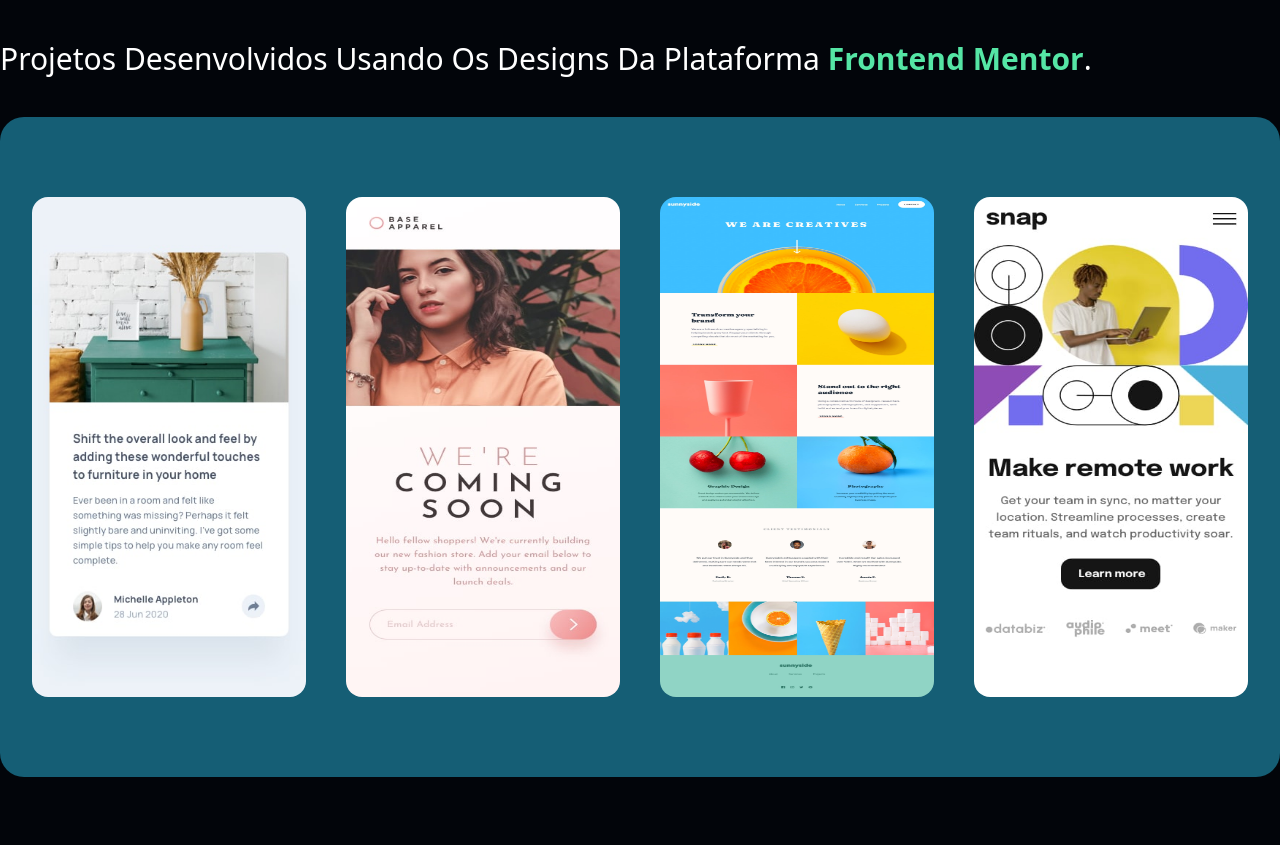
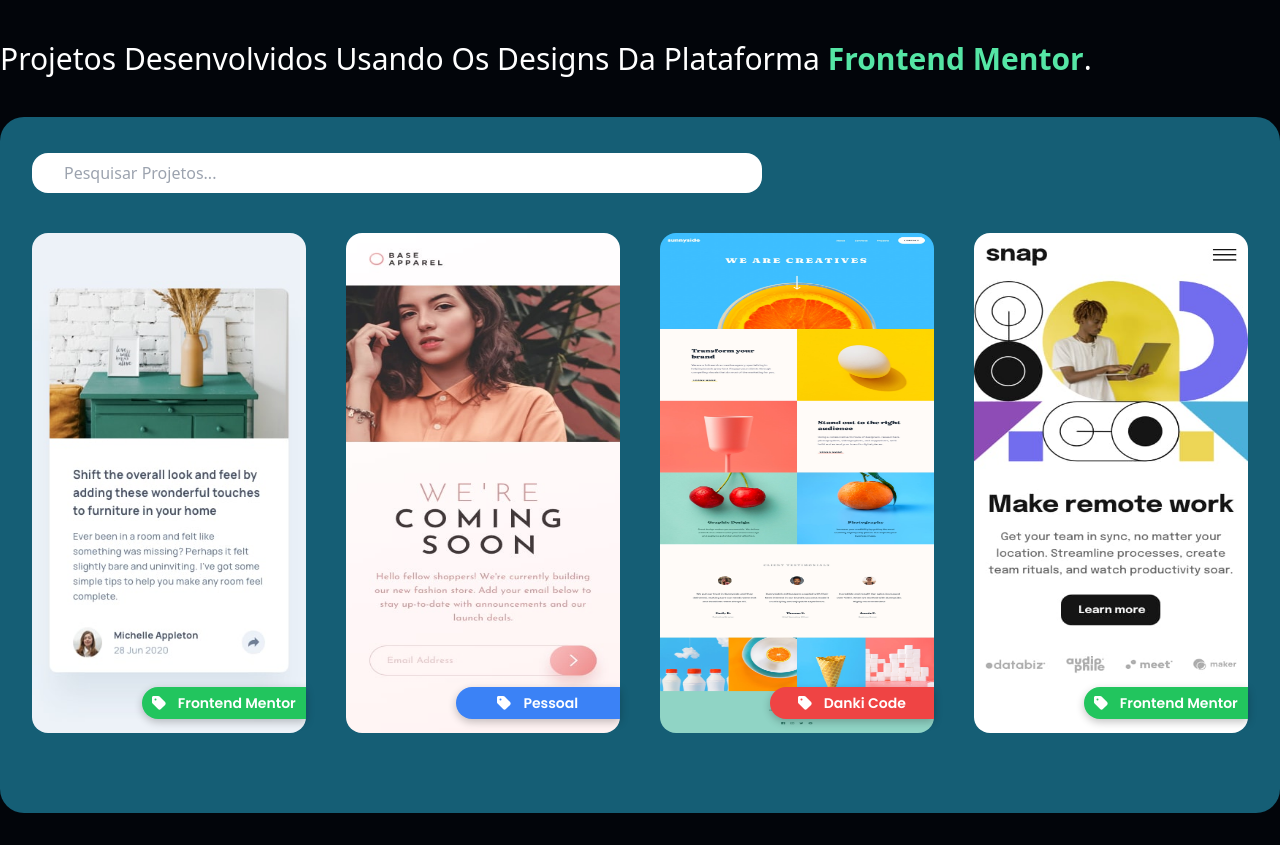
Before and after one commit to Luca-Sousa/my-portfolio, a React (Vite) app: page / in a window 1280 px wide. Shown: the part 871-1716 px from the top of the page. Before the commit the page ends 1680 px from the top, so only its background shows below. Built offline with nearby package versions, Linux system fonts and the light colour scheme.

Commit message:
Add Sistema de Pesquisa

```diff
--- a/src/components/ProjectCard.tsx
+++ b/src/components/ProjectCard.tsx
@@ -1,5 +1,5 @@
 import { faGithub } from "@fortawesome/free-brands-svg-icons";
-import { faArrowRight } from "@fortawesome/free-solid-svg-icons";
+import { faArrowRight, faTag } from "@fortawesome/free-solid-svg-icons";
 import { FontAwesomeIcon } from "@fortawesome/react-fontawesome";
 import iconVercel from "/src/assets/svgs/icon_vercel.svg";
 
@@ -9,6 +9,7 @@
   linkVercel: string;
   title: string;
   description: string;
+  tagProj: string;
 }
 
 const ProjectCard = ({
@@ -17,6 +18,7 @@
   linkVercel,
   title,
   description,
+  tagProj,
 }: ProjectCardProps) => {
   return (
     <div className="columns-1 h-[500px] rounded-2xl relative group">
@@ -60,6 +62,11 @@
           </div>
         </div>
       </div>
+
+      <div className={`${(tagProj == "Danki Code" && `bg-red-500`)} ${(tagProj == "Pessoal" && `bg-blue-500`)} ${(tagProj == "Frontend Mentor" && `bg-green-500 w-3/5`)} absolute w-3/5 h-8 ml-auto inset-0 top-[97%] -translate-y-[97%] right-0 flex items-center justify-center gap-3 rounded-s-2xl text-white shadow-swTags group-hover:hidden`}>
+        <FontAwesomeIcon icon={faTag} />
+        <p className="text-sm font-PrimaryFont font-semibold">{tagProj}</p>
+      </div>
     </div>
   );
 };
--- a/src/components/Projects.tsx
+++ b/src/components/Projects.tsx
@@ -2,14 +2,24 @@
 import ProjectCard from "./ProjectCard";
 import ProjectsData from "./ProjectsData";
 import Button from "./ButtonDefault";
-import { faCirclePlus } from "@fortawesome/free-solid-svg-icons";
+import { faCirclePlus, faCircleXmark } from "@fortawesome/free-solid-svg-icons";
+import { FontAwesomeIcon } from "@fortawesome/react-fontawesome";
 
 const Projects = () => {
   const [visibleProjects, setVisibleProjects] = useState(4);
+  const [searchProj, setSearchProj] = useState("");
 
   const showMoreProjects = () => {
     setVisibleProjects((prevVisibleProjects) => prevVisibleProjects + 4);
   };
+
+  const handleSearchChange = (event: React.ChangeEvent<HTMLInputElement>) => {
+    setSearchProj(event.target.value);
+  };
+
+  const filteredProjects = ProjectsData.filter((project) =>
+    project.title.toLowerCase().includes(searchProj.toLowerCase())
+  );
 
   return (
     <div
@@ -31,8 +41,29 @@
         .
       </p>
 
-      <div className="grid grid-cols-4 gap-x-10 gap-y-16 px-8 py-20 bg-cyan-800 rounded-3xl">
-        {ProjectsData.slice(0, visibleProjects).map((project, index) => (
+      <div className="px-8 pt-5 pb-20 bg-cyan-800 rounded-3xl space-y-6">
+        <div className="flex items-center gap-3 py-4">
+          <input
+            className="w-3/5 h-10 rounded-2xl outline-none px-8"
+            type="text"
+            placeholder="Pesquisar Projetos..."
+            value={searchProj}
+            onChange={handleSearchChange}
+          />
+        </div>
+
+        {filteredProjects.length === 0 ? (
+          <div className="h-[500px] text-white">
+            <div className="flex items-center gap-2">
+            <FontAwesomeIcon icon={faCircleXmark} />
+            <h2 className="uppercase">Nenhum Projeto encontrado!</h2>
+            </div>
+          </div>
+        ) : (
+          <div className="grid grid-cols-4 gap-x-10 gap-y-16">
+            {filteredProjects
+              .slice(0, visibleProjects)
+              .map((project, index) => (
                 <ProjectCard
                   key={index}
                   image={project.image}
@@ -40,9 +71,10 @@
                   linkVercel={project.linkVercel}
                   title={project.title}
                   description={project.description}
+                  tagProj={project.tagProj}
                 />
               ))}
-        {visibleProjects < ProjectsData.length && (
+            {visibleProjects < filteredProjects.length && (
               <Button
                 onClick={showMoreProjects}
                 title="Mostrar Mais"
@@ -51,6 +83,8 @@
               />
             )}
           </div>
+        )}
+      </div>
     </div>
   );
 };
--- a/src/components/ProjectsData.ts
+++ b/src/components/ProjectsData.ts
@@ -12,6 +12,7 @@
     title: "Article Preview Component",
     description:
       "Projeto desenvolvido através do site Frontend Mentor. Com o objetivo de praticar as habilidades de layout com a criação de um componente de pré-visualização de artigo.",
+    tagProj: "Frontend Mentor"
   },
   {
     image: projectImage2,
@@ -21,6 +22,7 @@
     title: "Base Apparel Coming Soon Page",
     description:
       "Projeto desenvolvido através do site Frontend Mentor. Com o objetivo de Criar um layout simples, mas com detalhes para testar as habilidades em CSS, e praticar validação básica de formulários.",
+    tagProj: "Pessoal"
   },
   {
     image: projectImage3,
@@ -31,6 +33,7 @@
     title: "Sunnyside Agency Landing Page",
     description:
       "Projeto desenvolvido através do site Frontend Mentor. Com o objetivo de Criar uma landing page, com foco principalmente em HTML e CSS.",
+    tagProj: "Danki Code"
   },
   {
     image: projectImage4,
@@ -41,7 +44,9 @@
     title: "Intro Section With Dropdown Navigation",
     description:
       "Projeto desenvolvido através do site Frontend Mentor. Com o objetivo de Criar uma seção de introdução com navegação suspensa.",
+    tagProj: "Frontend Mentor"
   },
+
 ];
 
 export default ProjectsData;
--- a/tailwind.config.js
+++ b/tailwind.config.js
@@ -22,7 +22,8 @@
       },
       boxShadow: {
         boxShadowNav: 'rgb(38, 57, 77) 0px 20px 30px -10px',
-        boxShadowProjectCard: 'rgba(0, 0, 0, 0.07) 0px 1px 2px, rgba(0, 0, 0, 0.07) 0px 2px 4px, rgba(0, 0, 0, 0.07) 0px 4px 8px, rgba(0, 0, 0, 0.07) 0px 8px 16px, rgba(0, 0, 0, 0.07) 0px 16px 32px, rgba(0, 0, 0, 0.07) 0px 32px 64px'
+        boxShadowProjectCard: 'rgba(0, 0, 0, 0.07) 0px 1px 2px, rgba(0, 0, 0, 0.07) 0px 2px 4px, rgba(0, 0, 0, 0.07) 0px 4px 8px, rgba(0, 0, 0, 0.07) 0px 8px 16px, rgba(0, 0, 0, 0.07) 0px 16px 32px, rgba(0, 0, 0, 0.07) 0px 32px 64px',
+        swTags: 'rgba(0, 0, 0, 0.24) 0px 3px 8px'
       },
       backgroundImage: {
         bgBanner: 'url("/src/assets/images/banner.jpg")',
```
Also changed, not shown: src/components/SearchProjects.tsx (added). Lines whose indentation alone changed are shown as unchanged.
